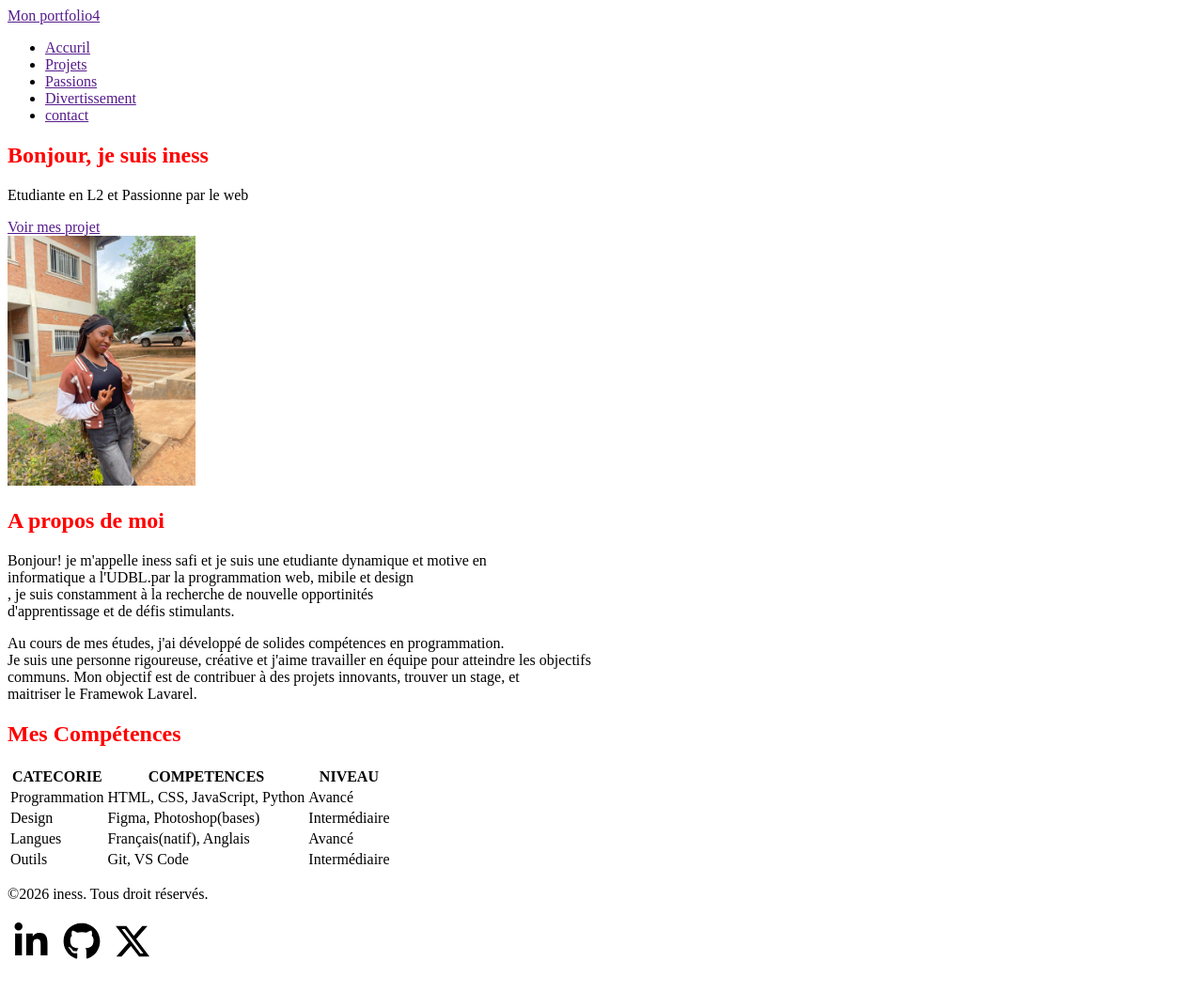
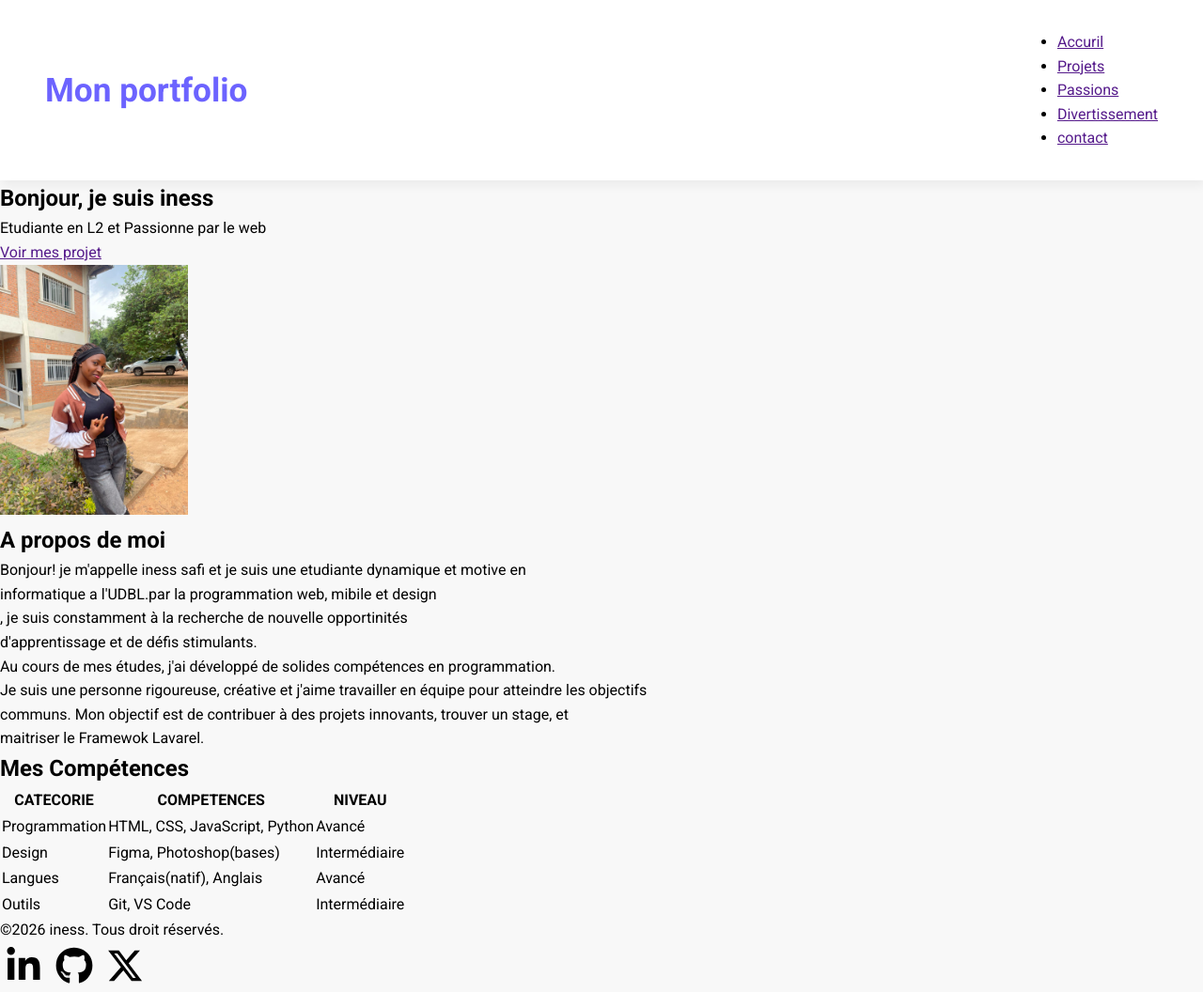
Before and after one commit to NYEMBOSAFIINESS-lab/mon-portfilio-2026, a plain HTML site: page index.html in a window 1280 px wide. Shown: the whole page at 94% size. Drawn offline with Linux system fonts and the light colour scheme.

Commit message:
stylisation du header

```diff
--- a/css/style.css
+++ b/css/style.css
@@ -8,6 +8,34 @@
     --gris-clair: #EEE;
 }
 
-h1 {
-    color: red;
+* {
+    margin: 0;
+    Padding: 0;
+    box-sizing: borde;
+
 }
+
+body{
+    background-color: var(--gris-tres-clair);
+    font-family: Roboto,sans-serif;
+    line-height: 1.6;
+}
+
+header {
+    background-color:  white;
+    box-shadow: 2px 6px 10px rgba(0,0,0,0.05) ;
+    position: sticky;
+    top: 0;
+    z-index: 100;
+    display: flex;
+    justify-content: space-between;
+    align-items: center;
+    padding: 2rem 3rem;
+}
+
+header div a{
+    text-decoration: none;
+    font-size: 2.2rem;
+    font-weight: bold;
+    color: var(--violet-doux);
+}
--- a/index.html
+++ b/index.html
@@ -5,12 +5,15 @@
     <meta name="viewport" content="width=device-width, initial-scale=1.0">
     <title>MON PORTFOLIO</title>
     <link rel="stylesheet" href="css/style.css">
+    <link rel="preconnect" href="https://fonts.googleapis.com">
+    <link rel="preconnect" href="https://fonts.gstatic.com" crossorigin>
+    <link href="https://fonts.googleapis.com/css2?family=Roboto:ital,wght@0,100..900;1,100..900&display=swap" rel="stylesheet">
     <script src="https://cdnjs.cloudflare.com/ajax/libs/github-buttons/2.29.1/buttons.min.js" integrity="sha512-b+I1RxeUclAwVLR/Y48Nz+KiOMUyXzUV1XxZmPcrYF0dlV8NtVweH8z/G01ZjLcuLVZIn5oLYmqiy77lXYpq8Q==" crossorigin="anonymous" referrerpolicy="no-referrer"></script>
 </head>
 <body>
     <header>
         <div>
-            <a href="">Mon portfolio4</a>
+            <a href="">Mon portfolio</a>
         </div>
 
         <nav>
```
